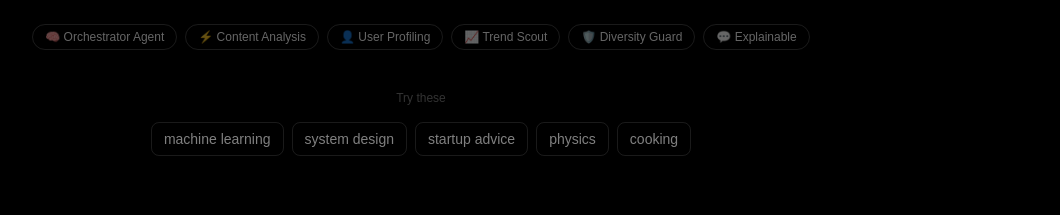
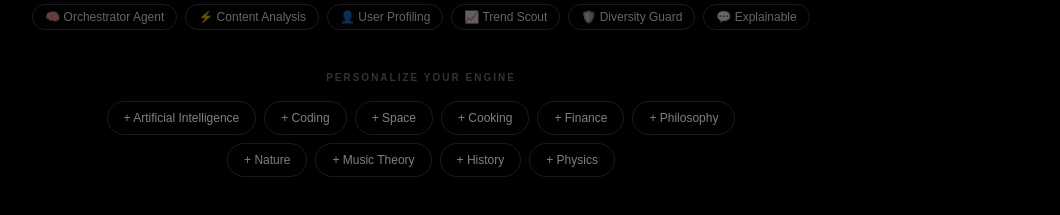
Before and after one commit to swathikchgithub/serendex, a Next.js app: page / in a window 1280 px wide. Shown: the part 441-656 px from the top of the page, without its empty margins (219-1279 px from the left). Built offline with nearby package versions, Linux system fonts and the light colour scheme; no server answers.

Commit message:
feat: unified search header and home page interest seeding

```diff
--- a/src/app/about/page.tsx
+++ b/src/app/about/page.tsx
@@ -1,20 +1,10 @@
 import Link from "next/link";
+import { Header } from "@/components/Header";
 
 export default function AboutPage() {
   return (
     <div className="min-h-screen bg-black text-white selection:bg-violet-500/30">
-      {/* Header */}
-      <header className="sticky top-0 z-50 bg-black/60 backdrop-blur-xl border-b border-white/5 px-6 py-4">
-        <div className="max-w-5xl mx-auto flex items-center justify-between">
-          <Link href="/" className="font-black text-xl hover:opacity-80 transition-opacity">
-            SEREN<span className="text-transparent bg-clip-text bg-gradient-to-r from-violet-400 to-cyan-400">DEX</span>
-          </Link>
-          <nav className="flex items-center gap-6">
-            <Link href="/" className="text-sm text-white/60 hover:text-white transition-colors">Home</Link>
-            <Link href="/about" className="text-sm text-white font-medium">How it works</Link>
-          </nav>
-        </div>
-      </header>
+      <Header />
 
       <main className="max-w-5xl mx-auto px-6 py-16 md:py-24">
         {/* Hero Section */}
--- /dev/null
+++ b/src/app/api/profile/route.ts
@@ -0,0 +1,36 @@
+import { NextRequest, NextResponse } from "next/server";
+import { getUserProfile, saveUserProfile } from "@/lib/redis";
+import type { UserProfile } from "@/types";
+
+export async function POST(req: NextRequest) {
+  try {
+    const { user_id, interests } = await req.json();
+
+    if (!user_id || !interests || !Array.isArray(interests)) {
+      return NextResponse.json({ error: "Missing required fields" }, { status: 400 });
+    }
+
+    const profile: UserProfile = (await getUserProfile(user_id)) ?? {
+      user_id,
+      interest_graph: {},
+      channel_prefs: {},
+      format_prefs: { shorts: 0.33, long_form: 0.33, tutorials: 0.33 },
+      negative_signals: [],
+      last_updated: new Date().toISOString(),
+    };
+
+    // Boost selected interests
+    interests.forEach((topic: string) => {
+      const key = topic.toLowerCase().replace(/\s+/g, "_");
+      profile.interest_graph[key] = (profile.interest_graph[key] ?? 0) + 1.5;
+    });
+
+    profile.last_updated = new Date().toISOString();
+    await saveUserProfile(profile);
+
+    return NextResponse.json({ success: true, profile });
+  } catch (err) {
+    console.error("[profile-api]", err);
+    return NextResponse.json({ error: "Internal server error" }, { status: 500 });
+  }
+}
--- a/src/app/feed/page.tsx
+++ b/src/app/feed/page.tsx
@@ -5,6 +5,7 @@ import Link from "next/link";
 import { useSearchParams } from "next/navigation";
 import { RecommendationCard } from "@/components/RecommendationCard";
 import { AgentTracePanel } from "@/components/AgentTrace";
+import { Header } from "@/components/Header";
 import { MODELS } from "@/lib/models";
 import type { RecommendationResponse } from "@/types";
 
@@ -63,13 +64,23 @@ function FeedContent() {
 
   return (
     <div className="min-h-screen bg-black text-white">
-      {/* Header */}
-      <header className="sticky top-0 z-10 bg-black/80 backdrop-blur border-b border-white/10 px-6 py-4">
-        <div className="max-w-7xl mx-auto flex items-center justify-between">
-          <Link href="/" className="font-black text-xl hover:opacity-80 transition-opacity">
-            SEREN<span className="text-transparent bg-clip-text bg-gradient-to-r from-violet-400 to-cyan-400">DEX</span>
-          </Link>
-          <div className="flex items-center gap-4">
+      <Header />
+
+      <main className="max-w-7xl mx-auto px-6 py-8">
+        {/* Discovery Summary */}
+        {data && !loading && !error && (
+          <div className="mb-8 p-6 rounded-3xl bg-white/5 border border-white/10 backdrop-blur-sm animate-in fade-in slide-in-from-top-4 duration-700">
+            <div className="flex flex-col md:flex-row md:items-center justify-between gap-6">
+              <div className="space-y-4 max-w-2xl">
+                <div className="flex flex-wrap items-center gap-3">
+                  <div className="flex items-center gap-2 text-[10px] uppercase tracking-[0.2em] font-bold text-violet-400 bg-violet-400/10 px-2 py-1 rounded-md">
+                    <span className="relative flex h-2 w-2">
+                      <span className="animate-ping absolute inline-flex h-full w-full rounded-full bg-violet-400 opacity-75"></span>
+                      <span className="relative inline-flex rounded-full h-2 w-2 bg-violet-500"></span>
+                    </span>
+                    Discovery Insights
+                  </div>
+
                   <select
                     value={modelId}
                     onChange={(e) => {
@@ -77,46 +88,21 @@ function FeedContent() {
                       setModelId(val);
                       localStorage.setItem("serendex_model", val);
                     }}
-              className="bg-white/5 border border-white/10 rounded-lg px-2 py-1 text-[10px] text-white/70 focus:outline-none hover:bg-white/10 transition-colors uppercase font-bold tracking-tighter max-w-[140px]"
+                    className="bg-white/5 border border-white/10 rounded-lg px-2 py-1 text-[9px] text-white/50 focus:outline-none hover:bg-white/10 transition-colors uppercase font-bold tracking-tighter"
                   >
                     {MODELS.map((m) => (
                       <option key={m.value} value={m.value}>{m.label}</option>
                     ))}
                   </select>
-            {data?.meta && (
-              <span className="text-white/30 text-xs font-mono">
-                {data.meta.total_latency_ms}ms · {data.recommendations.length} results
-              </span>
-            )}
+
                   <button
                     onClick={() => setShowTrace(!showTrace)}
-              className={`text-xs px-3 py-1.5 rounded-lg border transition-all ${showTrace ? "border-violet-500/50 bg-violet-500/10 text-violet-300" : "border-white/10 text-white/40 hover:text-white/60"}`}
+                    className={`text-[9px] font-bold uppercase tracking-widest px-2 py-1 rounded-md border transition-all ${showTrace ? "border-violet-500/50 bg-violet-500/10 text-violet-300" : "border-white/10 text-white/30 hover:text-white/60"}`}
                   >
-              {showTrace ? "Hide" : "Show"} Agent Trace
+                    {showTrace ? "Hide" : "Show"} Trace
                   </button>
-            <Link
-              href="/about"
-              className="text-xs text-white/40 hover:text-white transition-colors"
-            >
-              How it works
-            </Link>
                 </div>
-        </div>
-      </header>
 
-      <main className="max-w-7xl mx-auto px-6 py-8">
-        {/* Discovery Summary */}
-        {data && !loading && !error && (
-          <div className="mb-8 p-6 rounded-3xl bg-white/5 border border-white/10 backdrop-blur-sm animate-in fade-in slide-in-from-top-4 duration-700">
-            <div className="flex flex-col md:flex-row md:items-center justify-between gap-6">
-              <div className="space-y-2 max-w-2xl">
-                <div className="flex items-center gap-2 text-[10px] uppercase tracking-[0.2em] font-bold text-violet-400">
-                  <span className="relative flex h-2 w-2">
-                    <span className="animate-ping absolute inline-flex h-full w-full rounded-full bg-violet-400 opacity-75"></span>
-                    <span className="relative inline-flex rounded-full h-2 w-2 bg-violet-500"></span>
-                  </span>
-                  Discovery Insights
-                </div>
                 <h2 className="text-lg font-medium text-white/90 leading-relaxed">
                   {data.meta.orchestrator_reasoning}
                 </h2>
--- a/src/app/page.tsx
+++ b/src/app/page.tsx
@@ -94,18 +94,35 @@ export default function Home() {
         ))}
       </div>
 
-      <div className="mt-10 text-center">
-        <p className="text-white/20 text-xs mb-4">Try these</p>
+      <div className="mt-10 text-center w-full max-w-2xl">
+        <p className="text-white/20 text-[10px] uppercase tracking-[0.2em] font-bold mb-4">Personalize your Engine</p>
         <div className="flex flex-wrap gap-2 justify-center">
-          {["machine learning", "system design", "startup advice", "physics", "cooking"].map((topic) => (
-            <button
-              key={topic}
-              onClick={() => router.push(`/feed?q=${encodeURIComponent(topic)}`)}
-              className="text-sm text-white/50 hover:text-white border border-white/10 hover:border-white/20 rounded-lg px-3 py-1.5 transition-all"
-            >
-              {topic}
-            </button>
-          ))}
+          {[
+            "Artificial Intelligence", "Coding", "Space", "Cooking", "Finance",
+            "Philosophy", "Nature", "Music Theory", "History", "Physics"
+          ].map((topic) => {
+            const isSelected = query.toLowerCase().includes(topic.toLowerCase());
+            return (
+              <button
+                key={topic}
+                onClick={async () => {
+                  const uid = localStorage.getItem("serendex_uid") ?? crypto.randomUUID();
+                  localStorage.setItem("serendex_uid", uid);
+
+                  // Optimistic UI or just quick set
+                  setQuery(topic);
+                  await fetch("/api/profile", {
+                    method: "POST",
+                    body: JSON.stringify({ user_id: uid, interests: [topic] })
+                  });
+                  router.push(`/feed?q=${encodeURIComponent(topic)}`);
+                }}
+                className="text-xs text-white/50 hover:text-white border border-white/10 hover:border-violet-500/50 hover:bg-violet-500/5 rounded-full px-4 py-2 transition-all"
+              >
+                + {topic}
+              </button>
+            );
+          })}
         </div>
       </div>
     </main>
--- a/src/components/Header.tsx
+++ b/src/components/Header.tsx
@@ -2,18 +2,27 @@
 
 import Link from "next/link";
 import { useRouter } from "next/navigation";
+import { useState } from "react";
 
 export function Header({ title }: { title?: string }) {
   const router = useRouter();
+  const [query, setQuery] = useState("");
+
+  const handleSearch = (e: React.FormEvent) => {
+    e.preventDefault();
+    if (query.trim()) {
+      router.push(`/feed?q=${encodeURIComponent(query.trim())}`);
+    }
+  };
 
   return (
-    <header className="sticky top-0 z-10 bg-black/80 backdrop-blur border-b border-white/10 px-6 py-3">
-      <div className="max-w-7xl mx-auto flex items-center justify-between">
-        <div className="flex items-center gap-6">
-          <Link href="/" className="font-black text-xl shrink-0">
+    <header className="sticky top-0 z-20 bg-black/80 backdrop-blur border-b border-white/10 px-6 py-3">
+      <div className="max-w-7xl mx-auto flex items-center justify-between gap-4">
+        <div className="flex items-center gap-6 shrink-0">
+          <Link href="/" className="font-black text-xl">
             SEREN<span className="text-transparent bg-clip-text bg-gradient-to-r from-violet-400 to-cyan-400">DEX</span>
           </Link>
-          <nav className="flex items-center gap-1 text-sm text-white/40">
+          <nav className="hidden md:flex items-center gap-1 text-sm text-white/40">
             <Link href="/" className="hover:text-white/70 transition-colors">Home</Link>
             <span className="mx-1">/</span>
             <button
@@ -30,6 +39,29 @@ export function Header({ title }: { title?: string }) {
             )}
           </nav>
         </div>
+
+        {/* Search Bar */}
+        <form onSubmit={handleSearch} className="flex-1 max-w-md hidden sm:block">
+          <div className="relative">
+            <input
+              type="text"
+              value={query}
+              onChange={(e) => setQuery(e.target.value)}
+              placeholder="Search something else..."
+              className="w-full bg-white/5 border border-white/10 text-white text-xs placeholder-white/20 rounded-xl px-4 py-2 focus:outline-none focus:border-violet-500/50 transition-all"
+            />
+          </div>
+        </form>
+
+        {/* Mobile Search Toggle or just Spacer */}
+        <div className="shrink-0 flex items-center gap-4">
+          <Link
+            href="/about"
+            className="text-xs text-white/40 hover:text-white transition-colors"
+          >
+            How it works
+          </Link>
+        </div>
       </div>
     </header>
   );
```
Lines whose indentation alone changed are shown as unchanged.
